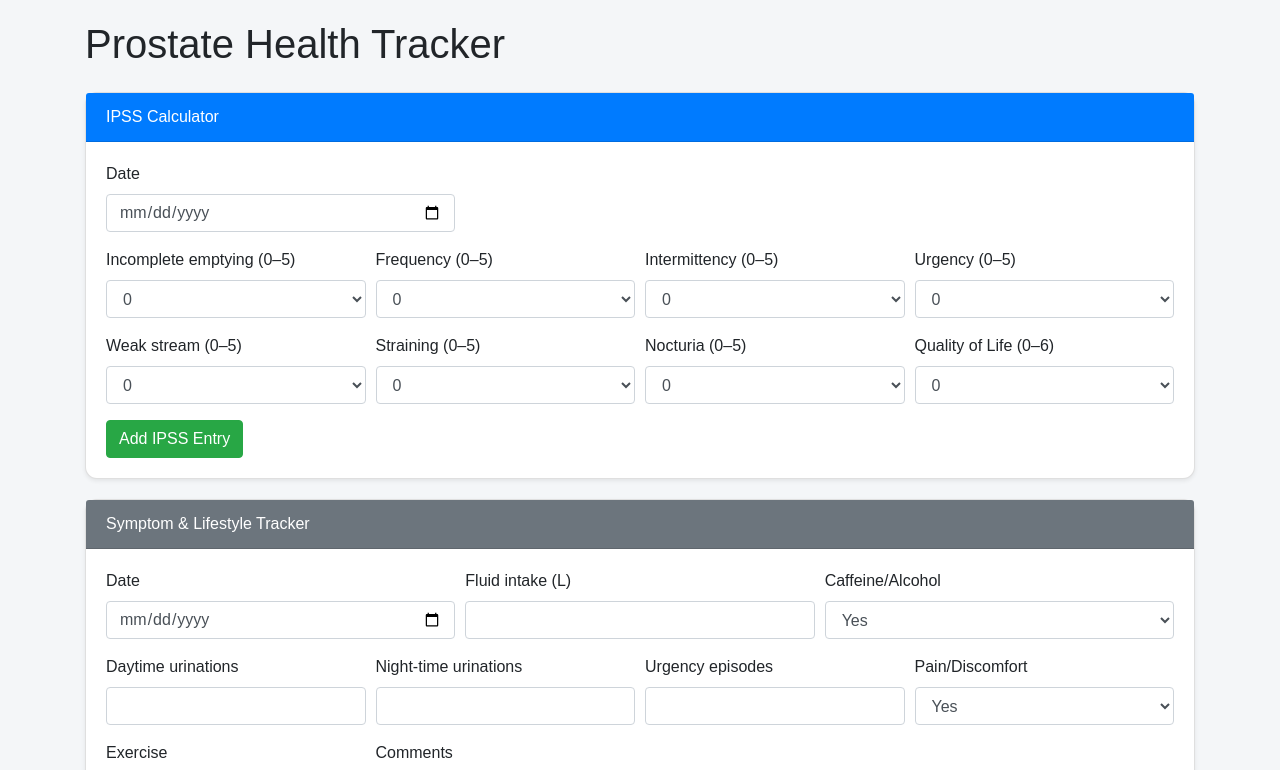
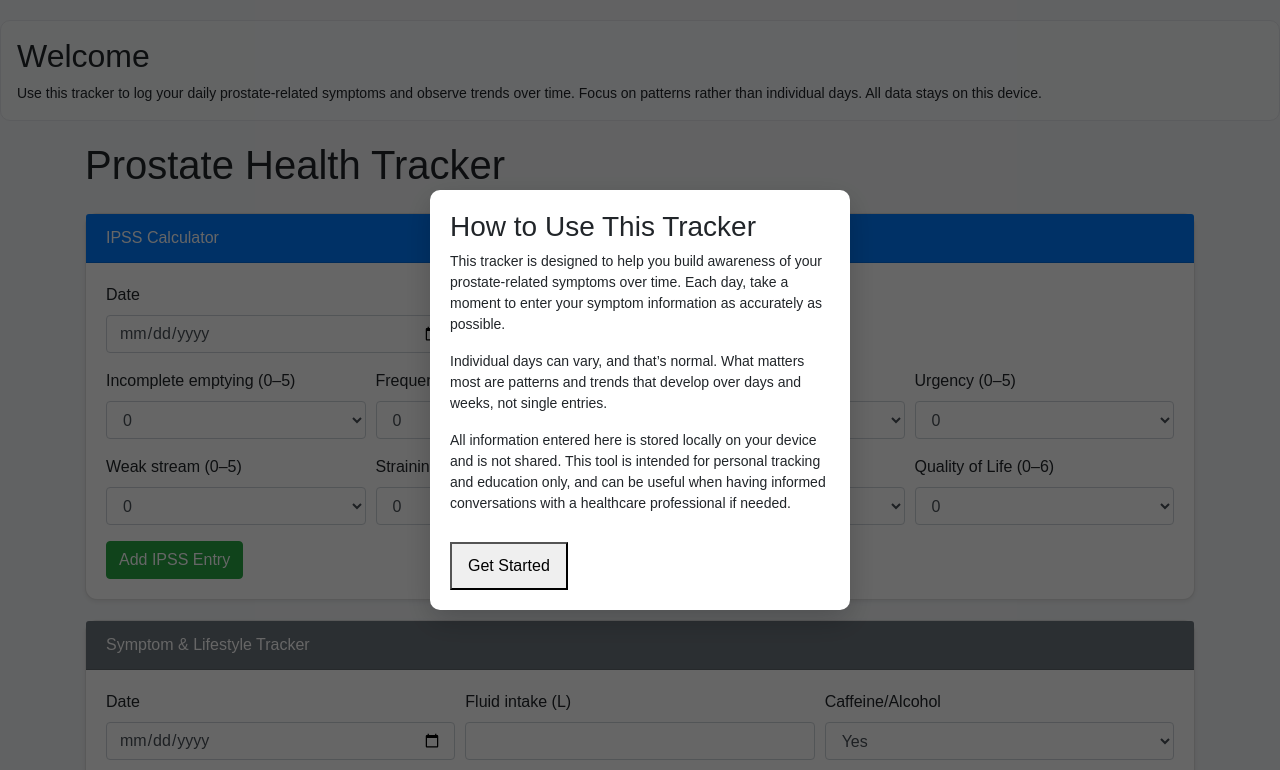
Before and after one commit to swallis98201138847171/Prostate-Health-App, a plain HTML site: page index.html in a window 1280 px wide. Shown: the top 770 px of the page. Drawn offline with nearby package versions, Linux system fonts and the light colour scheme.

Commit message:
Update index.html

```diff
--- a/index.html
+++ b/index.html
@@ -1,3 +1,4 @@
+
 <!DOCTYPE html>
 <html lang="en">
 <head>
@@ -66,8 +67,57 @@
         border-radius: 0.25rem;
       }
   </style>
+
+<style>
+/* One-time user guide */
+.user-guide-overlay {
+  position: fixed;
+  inset: 0;
+  background: rgba(0,0,0,0.6);
+  display: none;
+  align-items: center;
+  justify-content: center;
+  z-index: 9999;
+}
+.user-guide-box {
+  background: #ffffff;
+  border-radius: 10px;
+  padding: 20px;
+  max-width: 420px;
+  width: 90%;
+  box-shadow: 0 10px 30px rgba(0,0,0,0.2);
+}
+.user-guide-box h3 {
+  margin-top: 0;
+}
+.user-guide-box p {
+  font-size: 14px;
+  line-height: 1.5;
+}
+.user-guide-box button {
+  margin-top: 12px;
+  padding: 10px 16px;
+}
+</style>
+
 </head>
 <body>
+
+<!-- Welcome Message -->
+<div class="welcome-banner" style="
+  background:#f8fafc;
+  border:1px solid #e5e7eb;
+  border-radius:10px;
+  padding:16px;
+  margin-bottom:20px;
+">
+  <h2 style="margin:0 0 8px 0;">Welcome</h2>
+  <p style="margin:0;font-size:14px;line-height:1.5;">
+    Use this tracker to log your daily prostate-related symptoms and observe trends over time.
+    Focus on patterns rather than individual days. All data stays on this device.
+  </p>
+</div>
+
   <div class="container">
     <h1 class="mb-4">Prostate Health Tracker</h1>
 
@@ -482,5 +532,43 @@
     // Initial dashboard update
     updateDashboard();
   </script>
+
+<!-- One-Time User Guide -->
+<div class="user-guide-overlay" id="userGuide">
+  <div class="user-guide-box">
+    <h3>How to Use This Tracker</h3>
+    <p>
+      This tracker is designed to help you build awareness of your prostate-related symptoms over time.
+      Each day, take a moment to enter your symptom information as accurately as possible.
+    </p>
+    <p>
+      Individual days can vary, and that’s normal. What matters most are patterns and trends that develop
+      over days and weeks, not single entries.
+    </p>
+    <p>
+      All information entered here is stored locally on your device and is not shared.
+      This tool is intended for personal tracking and education only, and can be useful when having
+      informed conversations with a healthcare professional if needed.
+    </p>
+    <button onclick="dismissGuide()">Get Started</button>
+  </div>
+</div>
+
+
+<script>
+(function(){
+  const guide = document.getElementById('userGuide');
+  if (!localStorage.getItem('userGuideSeen')) {
+    window.addEventListener('load', function(){
+      guide.style.display = 'flex';
+    });
+  }
+  window.dismissGuide = function(){
+    localStorage.setItem('userGuideSeen', 'true');
+    guide.style.display = 'none';
+  };
+})();
+</script>
+
 </body>
 </html>
```
